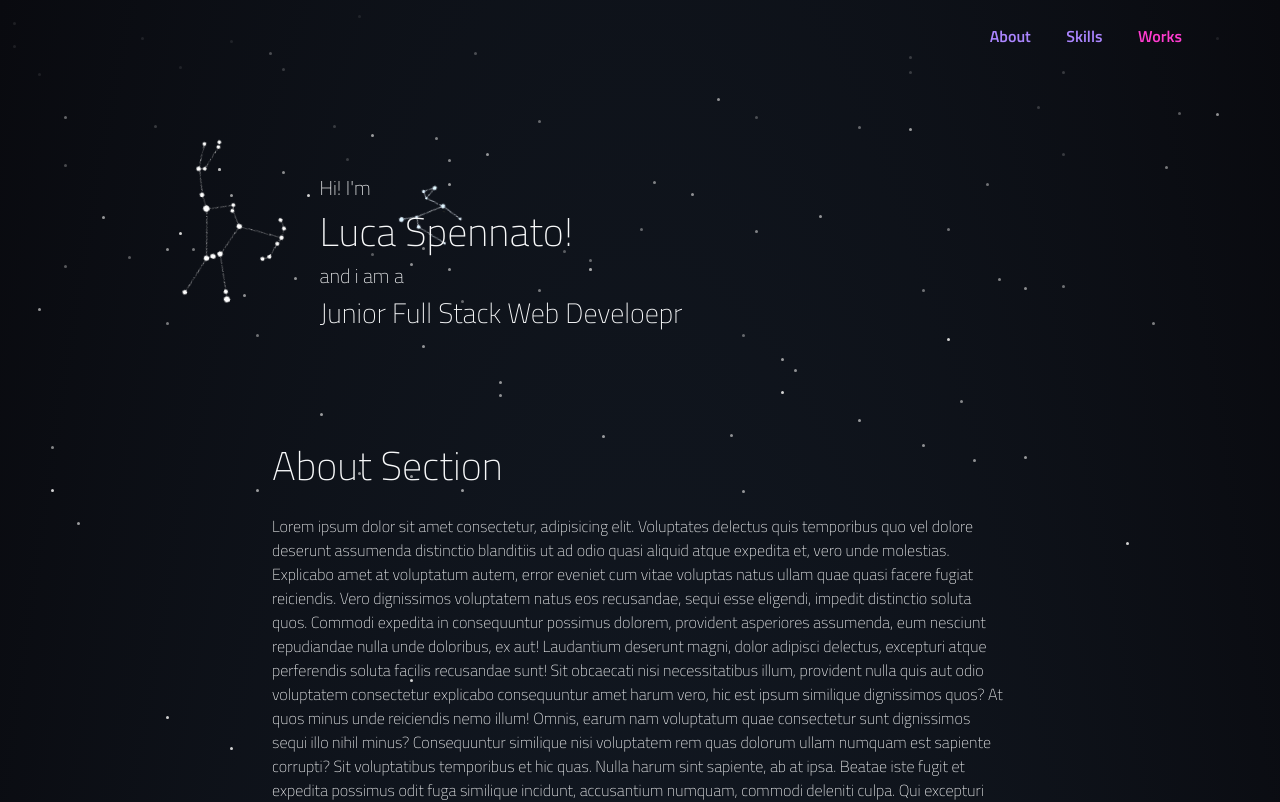
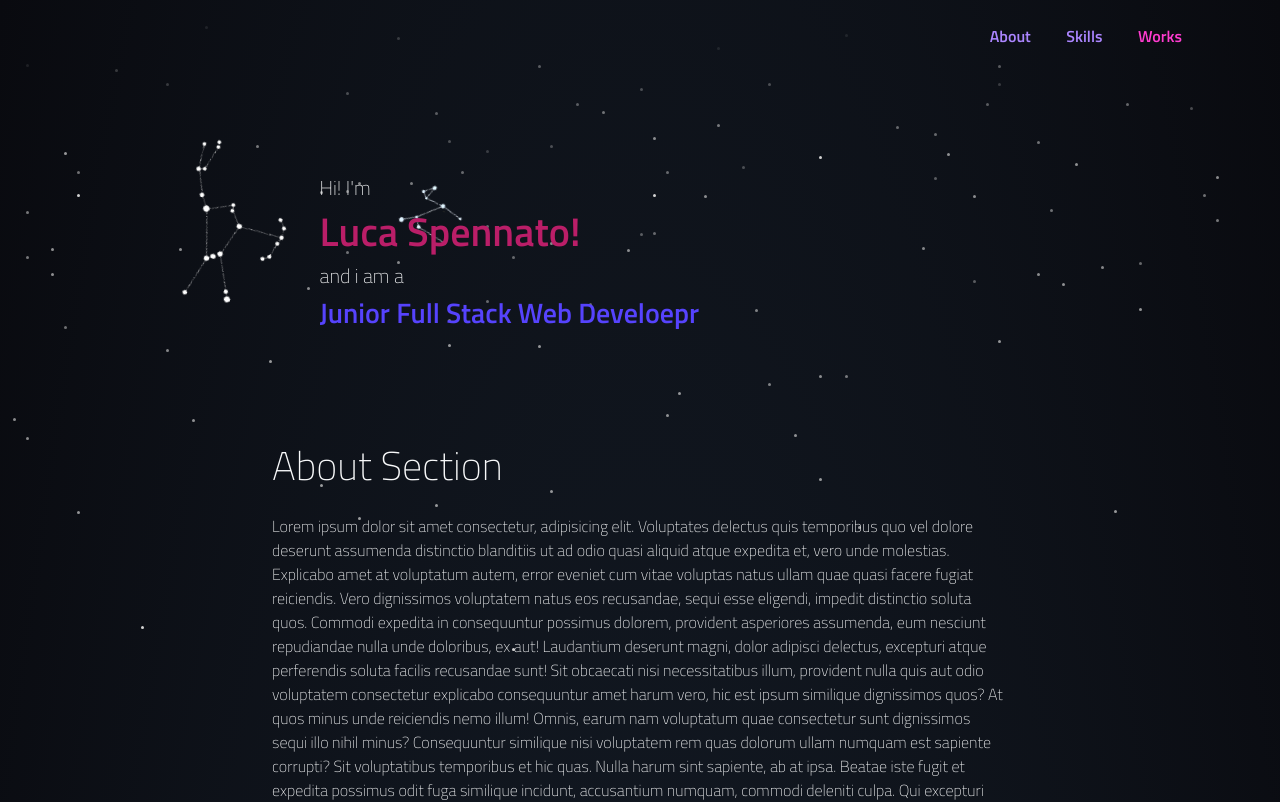
Before and after one commit to LucaSpennato/Luca-Spennato, a Vue app: page / in a window 1280 px wide. Shown: the top 802 px of the page. Built offline with nearby package versions, Linux system fonts and the light colour scheme.

Commit message:
feat: :sparkles: nebula palette styled words classes

```diff
--- a/src/scss/app.scss
+++ b/src/scss/app.scss
@@ -1,4 +1,5 @@
 @import './partials/variables';
+@import './partials/_classes.scss';
 @import '~bootstrap/scss/bootstrap.scss';
 
 *{
--- /dev/null
+++ b/src/scss/partials/_classes.scss
@@ -0,0 +1,11 @@
+@import './variables';
+
+.pageStyleWordLight{
+    font-weight: bold;
+    color: $innerNebulaLight;
+}
+
+.pageStyleWordDark{
+    font-weight: bold;
+    color: $innerNebulaDark;
+}
```
